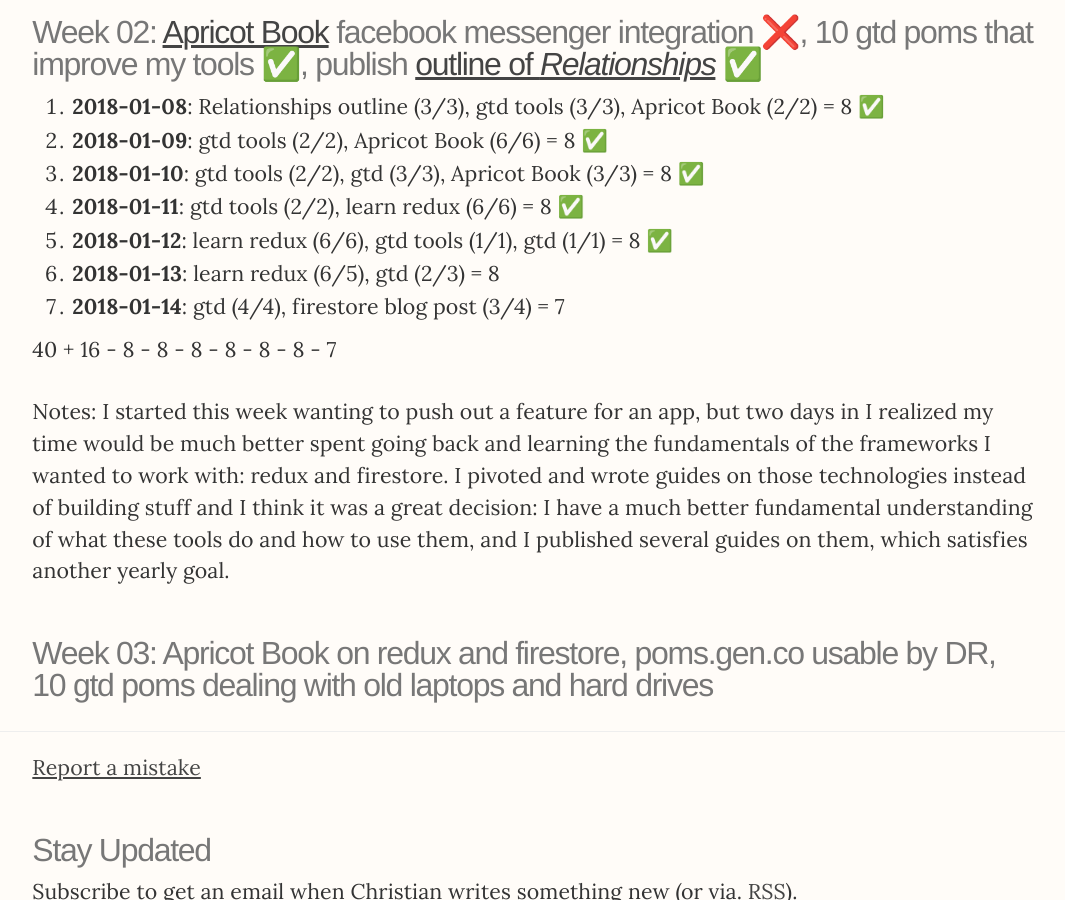
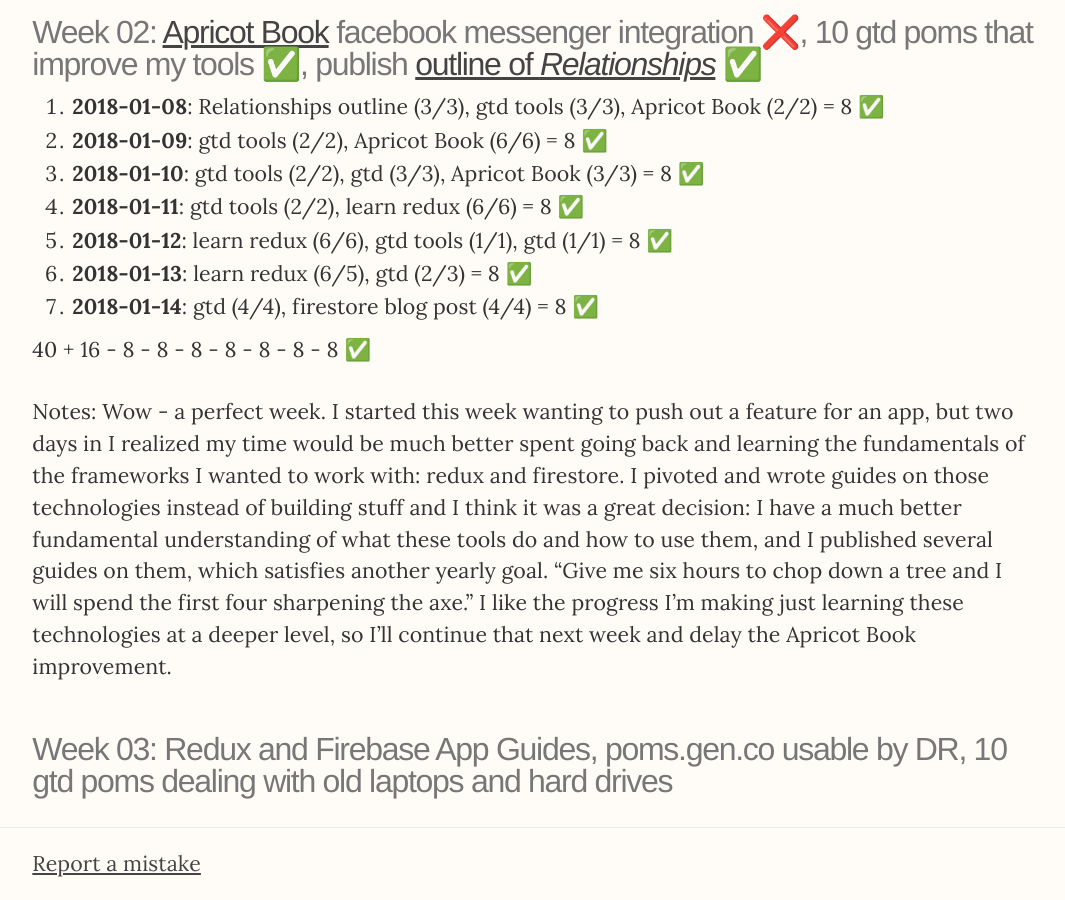
Before and after one commit to christiangenco/christiangenco.github.io, a Jekyll site: the page built from _posts/2018-01-01-2018.md, in a window 1280 px wide and 900 px high, scrolled down 1969 px. Shown: the whole window, without its empty margins (106-1171 px from the left). Built offline with Jekyll 4.4.1, drawn with Linux system fonts in a browser that asks for light colours; nearby versions of some CDN libraries.

Commit message:
update 2018

```diff
--- a/_posts/2018-01-01-2018.md
+++ b/_posts/2018-01-01-2018.md
@@ -55,11 +55,11 @@
 3. **2018-01-10**: gtd tools (2/2), gtd (3/3), Apricot Book (3/3) = 8 ✅
 4. **2018-01-11**: gtd tools (2/2), learn redux (6/6) = 8 ✅
 5. **2018-01-12**: learn redux (6/6), gtd tools (1/1), gtd (1/1) = 8 ✅
-6. **2018-01-13**: learn redux (6/5), gtd (2/3) = 8
-7. **2018-01-14**: gtd (4/4), firestore blog post (3/4) = 7
+6. **2018-01-13**: learn redux (6/5), gtd (2/3) = 8 ✅
+7. **2018-01-14**: gtd (4/4), firestore blog post (4/4) = 8 ✅
 
-40 + 16 - 8 - 8 - 8 - 8 - 8 - 8 - 7
+40 + 16 - 8 - 8 - 8 - 8 - 8 - 8 - 8 ✅
 
-Notes: I started this week wanting to push out a feature for an app, but two days in I realized my time would be much better spent going back and learning the fundamentals of the frameworks I wanted to work with: redux and firestore. I pivoted and wrote guides on those technologies instead of building stuff and I think it was a great decision: I have a much better fundamental understanding of what these tools do and how to use them, and I published several guides on them, which satisfies another yearly goal.
+Notes: Wow - a perfect week. I started this week wanting to push out a feature for an app, but two days in I realized my time would be much better spent going back and learning the fundamentals of the frameworks I wanted to work with: redux and firestore. I pivoted and wrote guides on those technologies instead of building stuff and I think it was a great decision: I have a much better fundamental understanding of what these tools do and how to use them, and I published several guides on them, which satisfies another yearly goal. "Give me six hours to chop down a tree and I will spend the first four sharpening the axe." I like the progress I'm making just learning these technologies at a deeper level, so I'll continue that next week and delay the Apricot Book improvement.
 
-### Week 03: Apricot Book on redux and firestore, poms.gen.co usable by DR, 10 gtd poms dealing with old laptops and hard drives
+### Week 03: Redux and Firebase App Guides, poms.gen.co usable by DR, 10 gtd poms dealing with old laptops and hard drives
```
Also changed, not shown: _posts/2018-01-12-firebase.md (+1 -0 lines).
